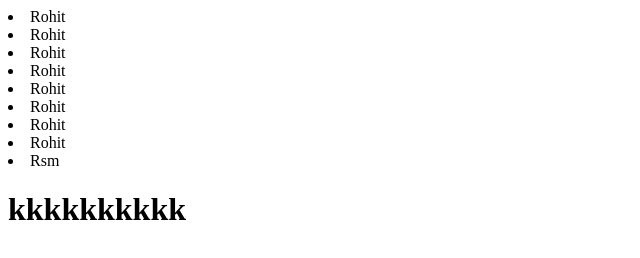
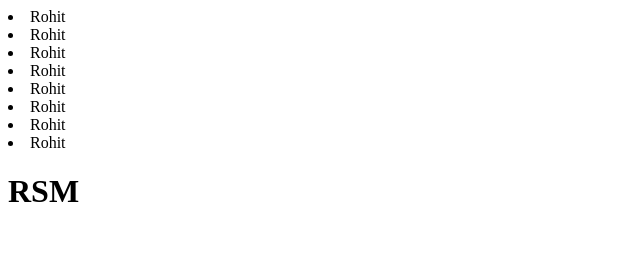
Before and after one commit to Rohitmali9421/Demo, a plain HTML site: page index.html in a window 1280 px wide. Shown: the whole page, without its empty margins (0-640 px from the left). Drawn offline with Linux system fonts and the light colour scheme.

Commit message:
Rsm added

```diff
--- a/index.html
+++ b/index.html
@@ -15,9 +15,7 @@
     <li>Rohit</li>
     <li>Rohit</li>
     <li>Rohit</li>
-    <li>Rsm</li>
-    <h1>kkkkkkkkkk</h1>
-
+    <h1>RSM</h1>
     <script src="app.js"></script>
 </body>
 </html>
```
